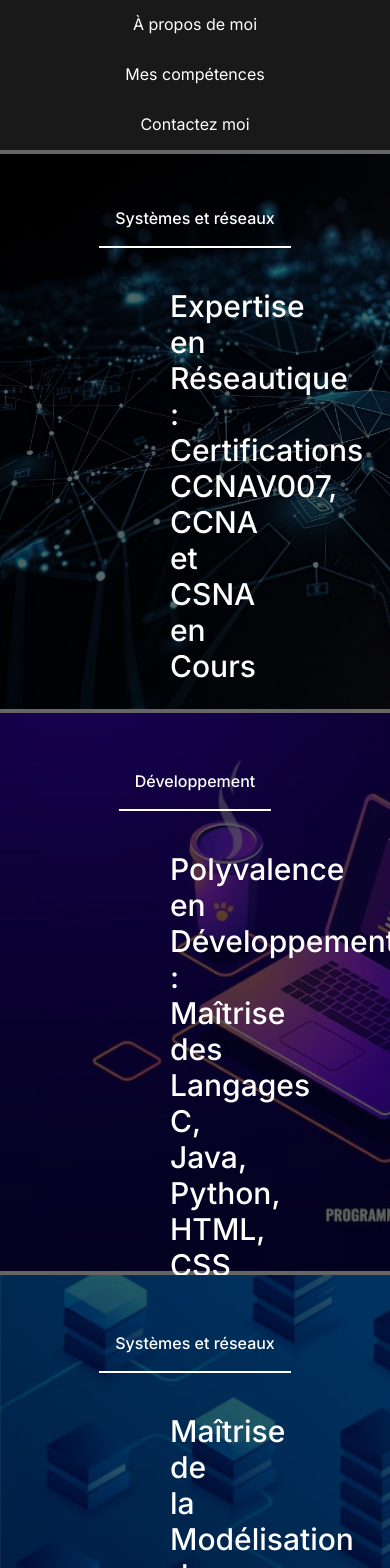
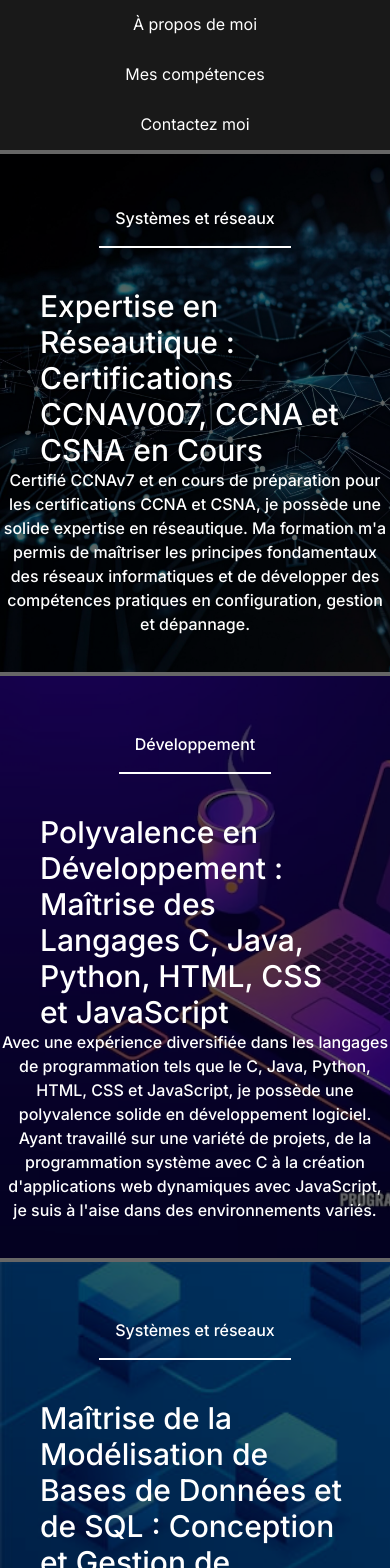
Before and after one commit to Aurelienschmi/Aurelien-portefolio, a Next.js app: page /mySkills in a window 390 px wide. Shown: the top 1568 px of the page. Built offline with nearby package versions, Linux system fonts and the light colour scheme.

Commit message:
responsivity mySkills

```diff
--- a/app/mySkills/page.tsx
+++ b/app/mySkills/page.tsx
@@ -12,8 +12,8 @@ export default function Home() {
       <div className="bg-black bg-opacity-90 text-white ">
         <Header />
       </div>
-      <main className="flex-col justify-center font-medium text-white h-screen ">
-        <div className="relative bg-black h-4/6">
+      <main className="sm:flex-col justify-center font-medium text-white h-auto">
+        <div className="relative bg-black sm:h-4/6">
           <div
             className="absolute inset-0 bg-fixed bg-no-repeat bg-cover border-b-4 border-t-4 border-white "
             style={{
@@ -23,11 +23,11 @@ export default function Home() {
           />
           <div className="relative flex flex-col items-center py-10 text-white">
             <h2 className="p-4 border-b-2 border-white">Systèmes et réseaux</h2>
-            <h3 className="p-10 pb-0 text-3xl w-1/3">
+            <h3 className="p-10 pb-0 text-3xl sm:w-1/3 w-auto">
               Expertise en Réseautique : Certifications CCNAV007, CCNA et CSNA
               en Cours
             </h3>
-            <p className="text-center break-auto p-10 w-1/3">
+            <p className="text-center break-auto sm:w-1/3 w-auto">
               Certifié CCNAv7 et en cours de préparation pour les certifications
               CCNA et CSNA, je possède une solide expertise en réseautique. Ma
               formation m&apos;a permis de maîtriser les principes fondamentaux
@@ -46,11 +46,11 @@ export default function Home() {
           />
           <div className="relative flex flex-col items-center py-10 text-white">
             <h2 className="p-4 border-b-2 border-white">Développement</h2>
-            <h3 className="p-10 pb-0 text-3xl w-1/3">
+            <h3 className="p-10 pb-0 text-3xl sm:w-1/3 w-auto">
               Polyvalence en Développement : Maîtrise des Langages C, Java,
               Python, HTML, CSS et JavaScript
             </h3>
-            <p className="text-center break-auto p-10 w-1/3">
+            <p className="text-center break-auto sm:w-1/3 w-auto">
               Avec une expérience diversifiée dans les langages de programmation
               tels que le C, Java, Python, HTML, CSS et JavaScript, je possède
               une polyvalence solide en développement logiciel. Ayant travaillé
@@ -71,11 +71,11 @@ export default function Home() {
           />
           <div className="relative flex flex-col items-center py-10 text-white">
             <h2 className="p-4 border-b-2 border-white">Systèmes et réseaux</h2>
-            <h3 className="p-10 pb-0 text-3xl w-1/3">
+            <h3 className="p-10 pb-0 text-3xl sm:w-1/3 w-auto">
               Maîtrise de la Modélisation de Bases de Données et de SQL :
               Conception et Gestion de Données Efficace
             </h3>
-            <p className="text-center break-autos p-10 w-1/3">
+            <p className="text-center break-autos p-10 sm:w-1/3 w-auto">
               Je suis compétent dans la création, la gestion et
               l&apos;utilisation de bases de données, ainsi que dans
               l&apos;écriture de requêtes SQL. Ma capacité à concevoir des
```
